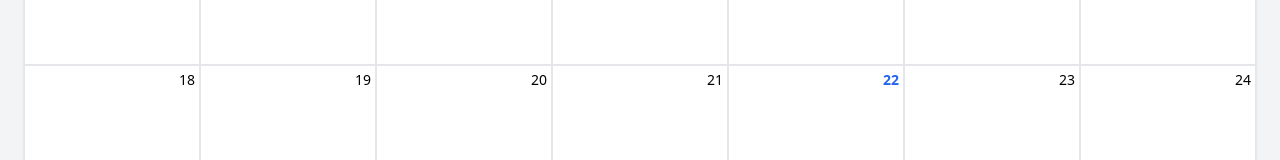
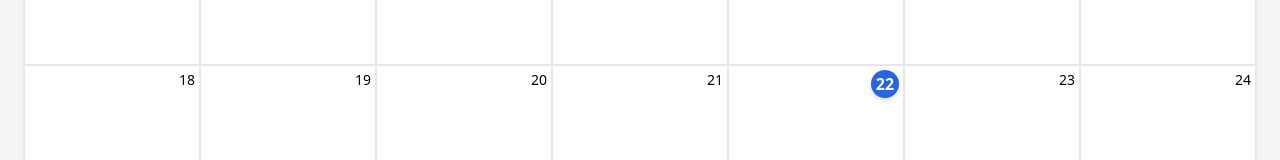
Before and after one commit to aman3255/Custom-Event-Calendar, a React (Vite) app: page / in a window 1280 px wide. Shown: the part 374-534 px from the top of the page. Built offline with nearby package versions, Linux system fonts and the light colour scheme.

Commit message:
Enhance current date highlight for better visibility

```diff
--- a/src/components/CalendarDay.tsx
+++ b/src/components/CalendarDay.tsx
@@ -54,7 +54,15 @@ const CalendarDay: React.FC<CalendarDayProps> = ({ day }) => {
   return (
     <div className={dayClasses} onClick={handleDayClick}>
       {/* Date number */}
-      <div className={`text-right text-sm mb-1 ${day.isToday ? 'font-bold text-blue-600' : ''}`}>
+      <div
+        className={`
+          text-right mb-1
+          ${day.isToday
+            ? 'bg-blue-600 text-white w-7 h-7 rounded-full flex items-center justify-center ml-auto font-bold shadow-md'
+            : 'text-sm'
+          }
+        `}
+      >
         {dateNumber}
       </div>
 
```
